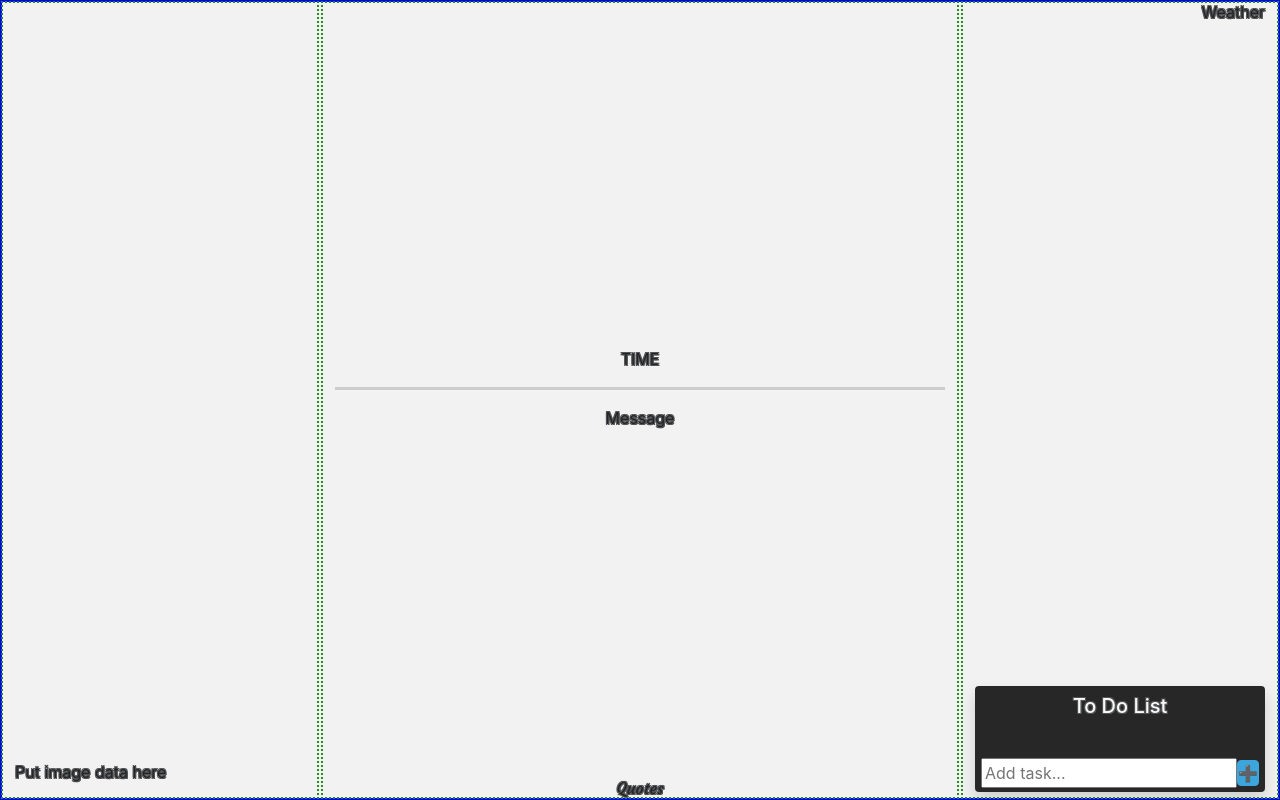
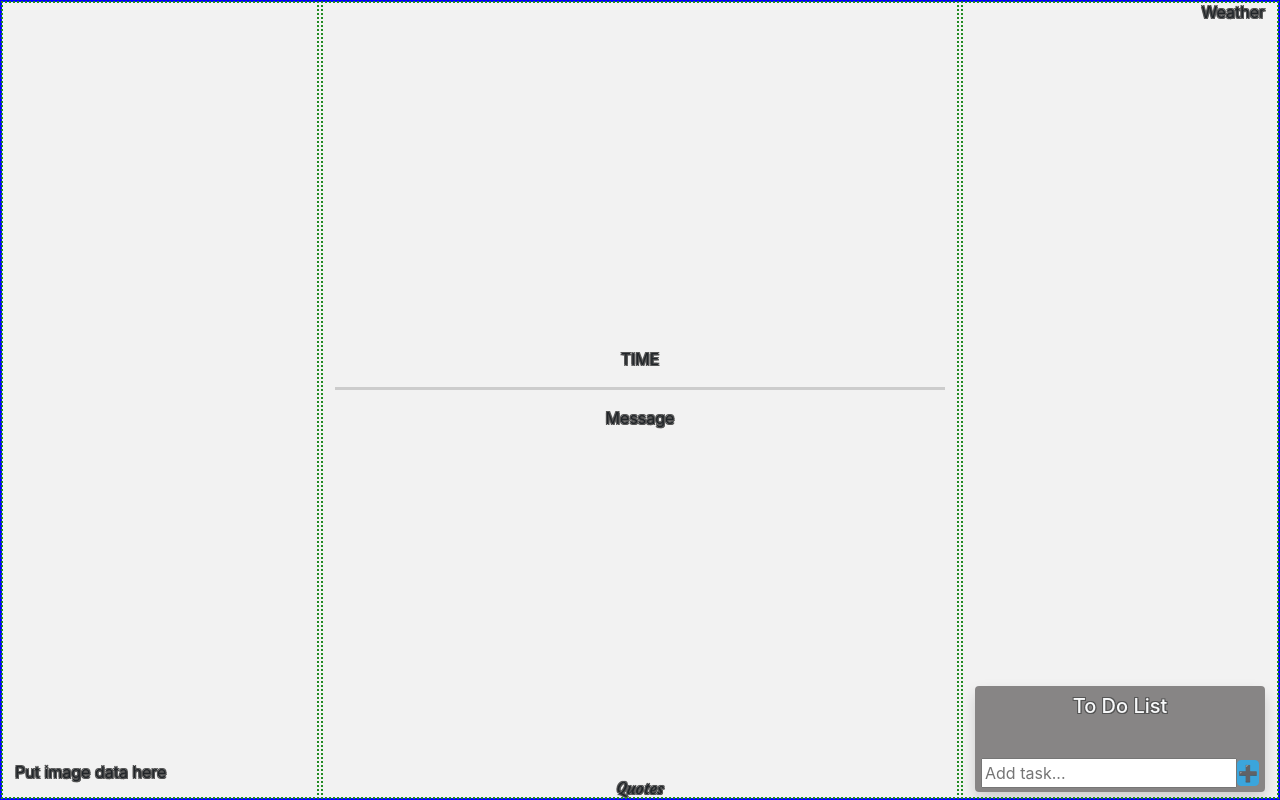
Before and after one commit to ShereneC/Inspire_chkpt4b, a plain HTML site: page index.html in a window 1280 px wide. Drawn offline with nearby package versions, Linux system fonts and the light colour scheme; no server answers.

Commit message:
todo list opacity

```diff
--- a/assets/style/style.css
+++ b/assets/style/style.css
@@ -80,3 +80,7 @@ hr{
 .hoverable {
   cursor: pointer;
 }
+
+.tasks {
+  background-color: rgba(66, 62, 62, 0.6);
+}
--- a/index.html
+++ b/index.html
@@ -61,7 +61,7 @@
     </div>
     <div class="col-md-3 d-flex flex-column justify-content-between">
 <div class="fontshadow text-right" id="weather">Weather</div>
-<div class="d-flex flex-column align-items-center shadow rounded bg-dark mb-2">
+<div class="d-flex flex-column align-items-center shadow rounded tasks mb-2">
     <div class="d-flex align-items-center m-1 p-1">
         <h5 class="p-0 m-0 fontshadow text-light">To Do List</h5>
     </div>
```
